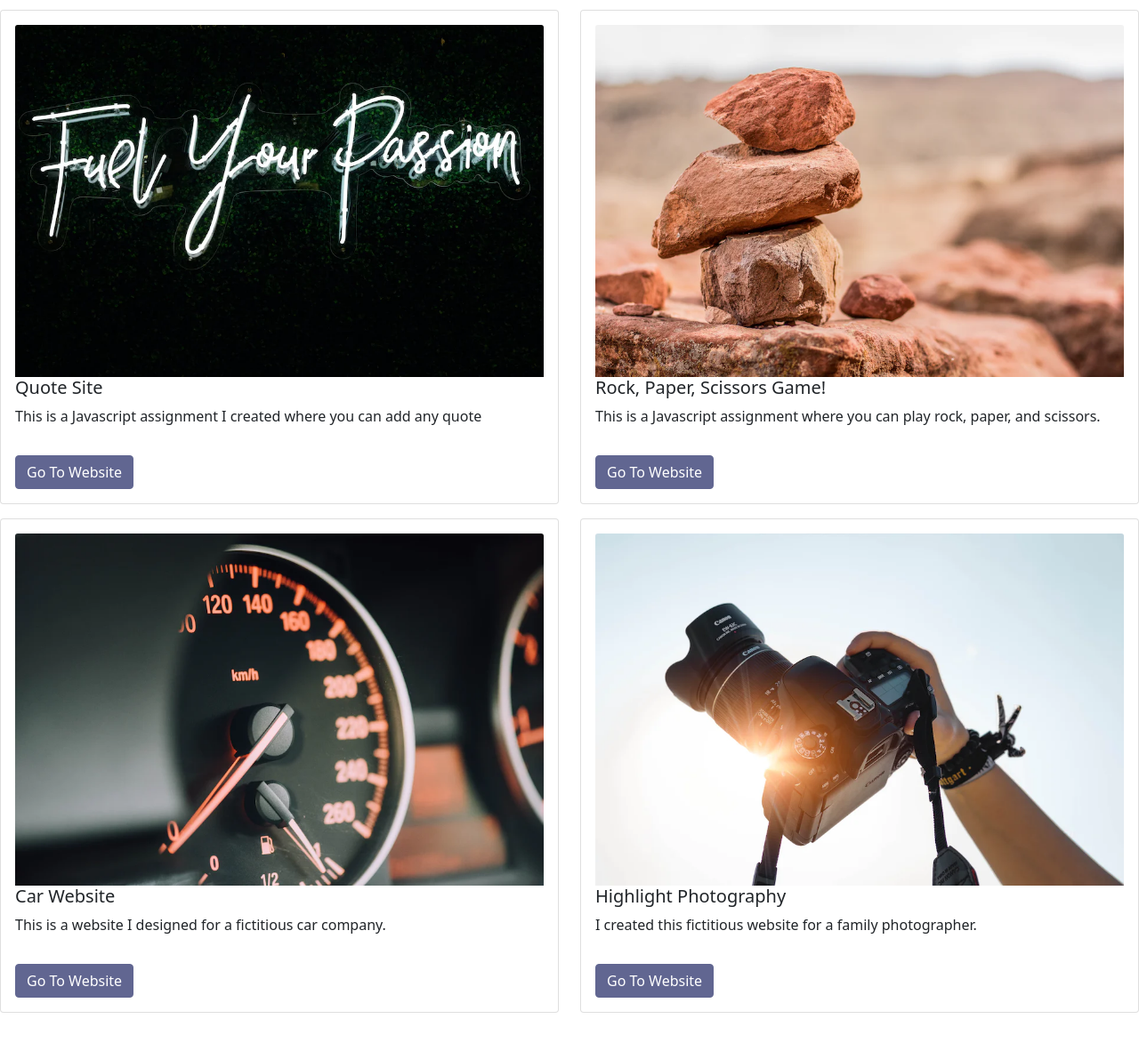
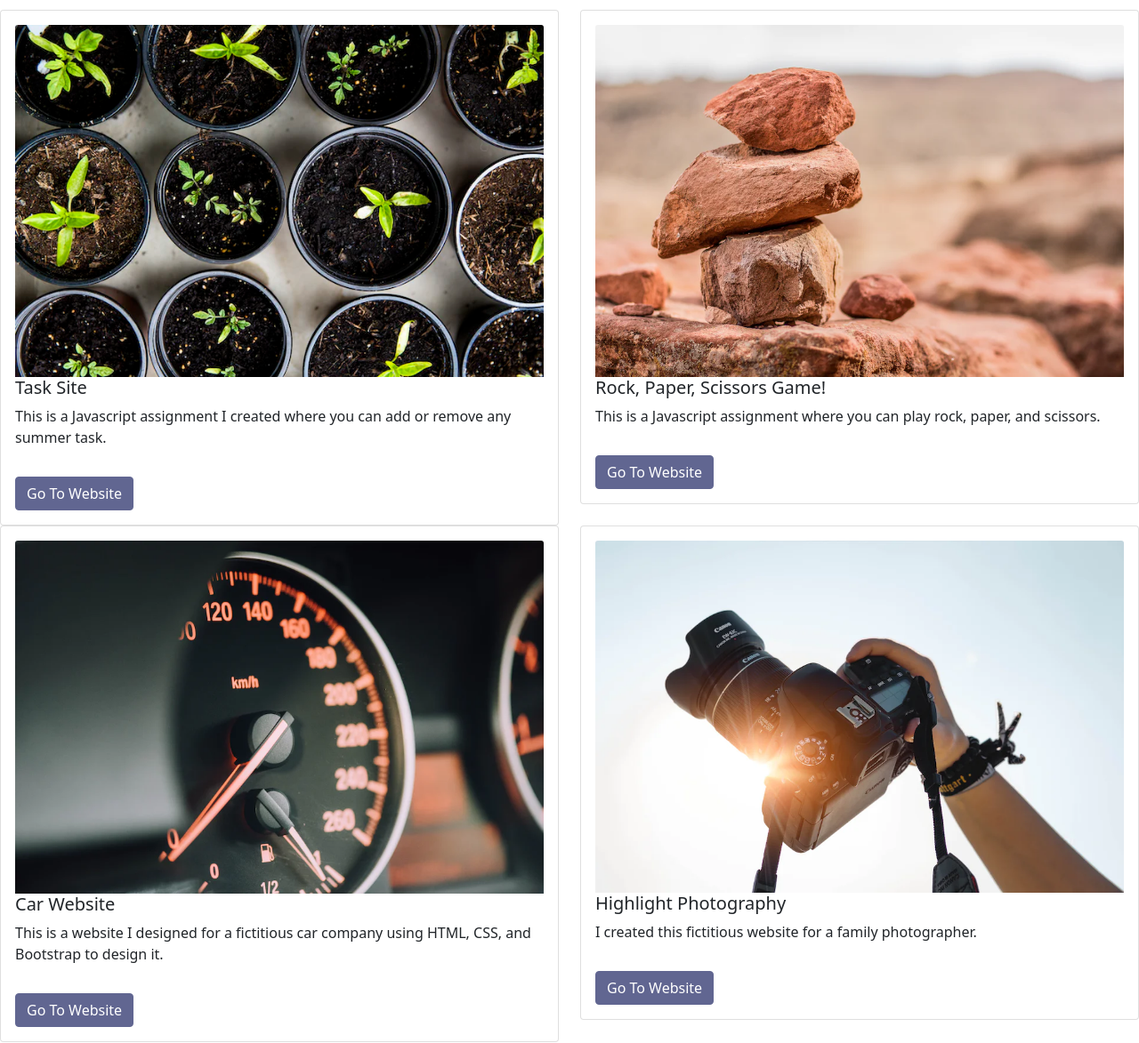
Before and after one commit to WSU-SoC-WEB2890-CU/web2890-portfolio-website-ktarner, a website built with Vite: page src/projects.html in a window 1280 px wide. Shown: the part 135-1308 px from the top of the page at 89% size. Built offline with nearby package versions, Linux system fonts and the light colour scheme.

Commit message:
2890 submission

```diff
--- a/src/projects.html
+++ b/src/projects.html
@@ -52,9 +52,9 @@
     <div class="col-sm-6 mb-3 mb-sm-0">
       <div class="card">
         <div class="card-body">
-          <img src="images/quoteSite.jpg" class="card-img-top" alt="quoteSite">
-          <h5 class="card-title">Quote Site</h5>
-          <p class="card-text">This is a Javascript assignment I created where you can add any quote</p>
+          <img src="images/summertask.jpg" class="card-img-top" alt="taskSite">
+          <h5 class="card-title">Task Site</h5>
+          <p class="card-text">This is a Javascript assignment I created where you can add or remove any summer task.</p>
           <a class="btn btn-primary mt-3" href="https://nimble-creponne-c9ae2c.netlify.app" role="button">Go To Website</a>
         </div>
       </div>
@@ -78,7 +78,7 @@
         <div class="card-body">
           <img src="images/carRental.jpg" class="card-img-top" alt="car">
           <h5 class="card-title">Car Website</h5>
-          <p class="card-text">This is a website I designed for a fictitious car company.</p>
+          <p class="card-text">This is a website I designed for a fictitious car company using HTML, CSS, and Bootstrap to design it.</p>
           <a class="btn btn-primary mt-3" href="https://jovial-boba-a6e6aa.netlify.app" role="button">Go To Website</a>
         </div>
       </div>
```
Also changed, not shown: src/images/summertask.jpg (added).
